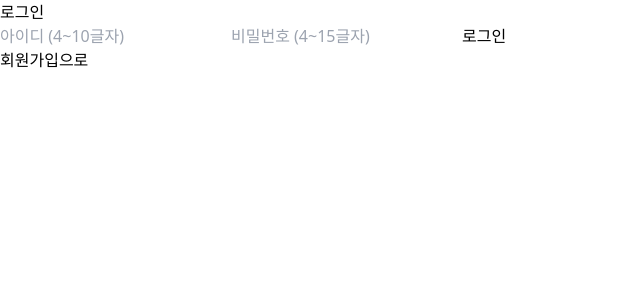
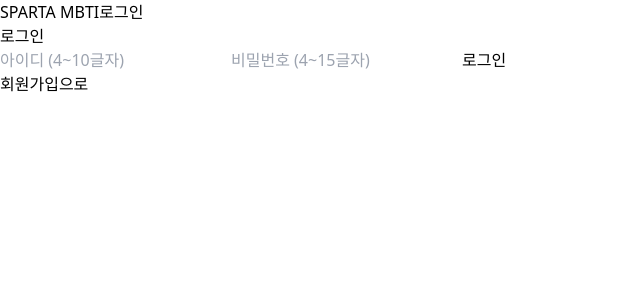
Before and after one commit to dhdnjs0702/firstMBTItest, a React (Vite) app: page /signup in a window 1280 px wide. Shown: the top 300 px of the page, without its empty margins (0-640 px from the left). Built offline with nearby package versions, Linux system fonts and the light colour scheme.

Commit message:
feat/ 불필요한 주석 제거 및 user정보 저장로직 제거

```diff
--- a/src/pages/SignUpPage.jsx
+++ b/src/pages/SignUpPage.jsx
@@ -2,6 +2,7 @@ import AuthForm from "../component/AuthForm";
 import { useNavigate } from "react-router-dom";
 import Api from "../api/auth";
 import { useUserStore } from "../zustand/mbtiStore";
+import CompNavBar from "../component/CompNavBar";
 
 const SignUpPage = () => {
   const navigate = useNavigate();
@@ -27,7 +28,6 @@ const SignUpPage = () => {
         alert("로그인이 완료되었습니다.");
 
         localStorage.setItem("accessToken", data.accessToken);
-        localStorage.setItem("user", JSON.stringify(data));
 
         navigate("/");
       } else {
@@ -39,7 +39,6 @@ const SignUpPage = () => {
 
         alert("회원가입이 완료되었습니다.");
 
-        // 로그인 모드로 전환
         setIsLoginMode(true);
 
         resetForm();
@@ -52,6 +51,7 @@ const SignUpPage = () => {
 
   return (
     <>
+      <CompNavBar />
       <div>
         <h1>{isLoginMode ? "로그인" : "회원가입"}</h1>
         <form onSubmit={onSubmitHandler}>
```
